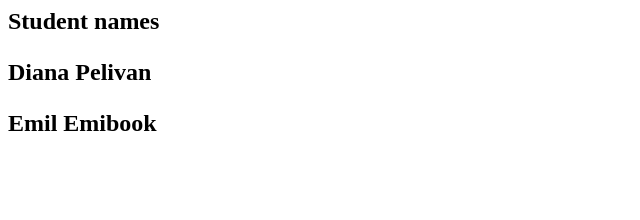
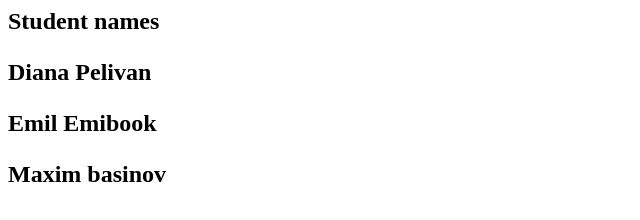
Before and after one commit to MikeSul05/MyProject, a plain HTML site: page index.html in a window 1280 px wide. Shown: the whole page, without its empty margins (0-640 px from the left). Drawn offline with Linux system fonts and the light colour scheme.

Commit message:
Added Maxim

```diff
--- a/index.html
+++ b/index.html
@@ -1,3 +1,4 @@
 <h2>Student names<h2>
 <P>Diana Pelivan<p>
 <P>Emil Emibook<p>
+<P>Maxim basinov<p>
```
